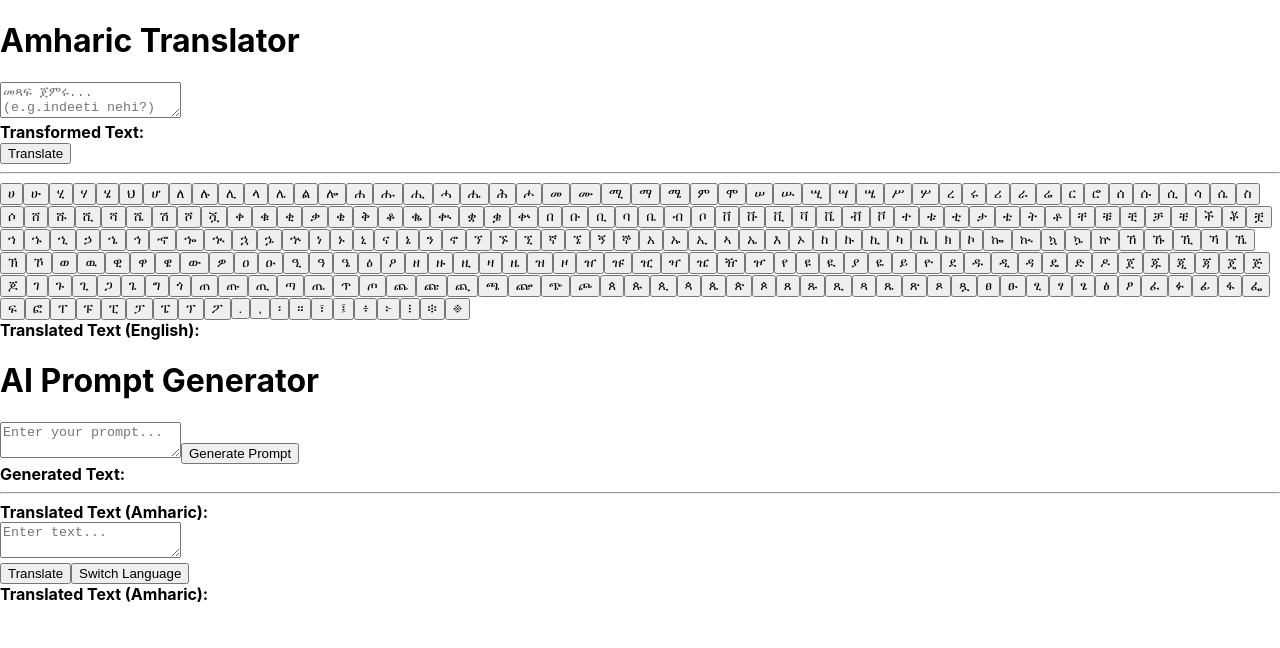
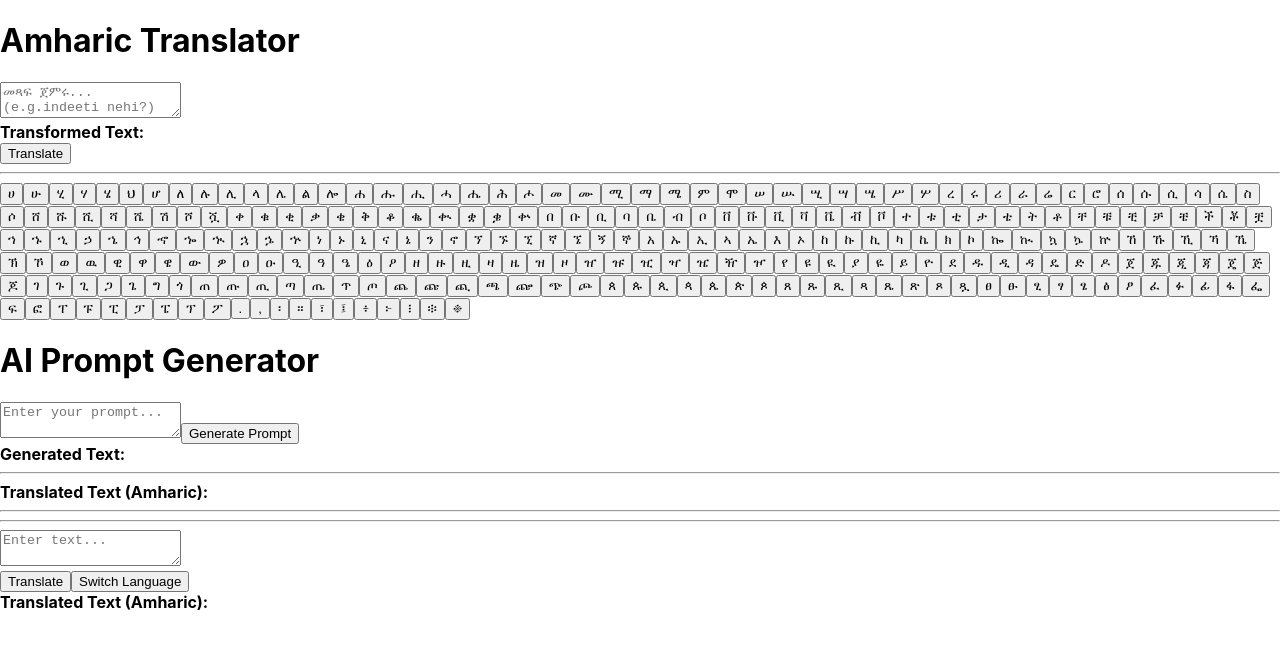
Before and after one commit to IcramDoku/Amharic-Translator-AI, a React (Create React App) app in the folder client/: page / in a window 1280 px wide. Shown: the top 648 px of the page. Built offline with nearby package versions, Linux system fonts and the light colour scheme.

Commit message:
setup website deployment

```diff
--- a/client/src/components/AIPrompt.js
+++ b/client/src/components/AIPrompt.js
@@ -17,7 +17,7 @@ const AIPrompt = ({ englishText, onGeneratedText }) => {
 
   const generatePrompt = async () => {
     try {
-      const response = await axios.get(`http://localhost:4000/generate-meta/${inputText}`);
+      const response = await axios.get(`https://amharic-translator-ai.vercel.app/generate-meta/${inputText}`);
       setGeneratedText(response.data);
       onGeneratedText(response.data);
     } catch (error) {
--- a/client/src/components/Translator.js
+++ b/client/src/components/Translator.js
@@ -1,7 +1,7 @@
-import React, { useState, useEffect } from 'react';
+import React, { useState } from 'react';
 import AIPrompt from './AIPrompt';
 import EnglishToAmharicTranslator from './EnglishToAmharicTranslator';
-import AmharicKeyboard from './amharicTransliteration';
+import AmharicKeyboard from './AmharicTransliteration';
 import SimpleTranslator from './SimpleTranslator';
 
 
@@ -24,6 +24,8 @@ const Translators = () => {
       <AIPrompt onGeneratedText={handleGeneratedText} englishText={translatedText}  />
       <hr />
       <EnglishToAmharicTranslator englishTextTranslate={generatedText} />
+      <hr />
+      <hr />
       <SimpleTranslator/>
     </div>
   );
--- a/client/src/components/amharicTransliteration.js
+++ b/client/src/components/amharicTransliteration.js
@@ -377,9 +377,6 @@ const AmharicKeyboard = ({ onTranslatedTextChange }) => {
         <hr />
         <AmharicLetters onKeyPress={handleKeyPress} />
       </div>
-      <div>
-        <strong>Translated Text (English):</strong> {translatedText}
-      </div>
 
     </div>
   );
@@ -387,252 +384,3 @@ const AmharicKeyboard = ({ onTranslatedTextChange }) => {
 
 // Export the component for use in other parts of the application
 export default AmharicKeyboard;
-
-
-
-
-
-
-
-// import React, { useState } from 'react';
-
-// const AmharicKeyboard = () => {
-//   const [inputText, setInputText] = useState('');
-//   const [outputText, setOutputText] = useState('');
-
-//   const alphabets = {
-//     h: ['ሀ', 'ሁ', 'ሂ', 'ሃ', 'ሄ', 'ህ', 'ሆ', 'ኋ'],
-//     l: ['ለ', 'ሉ', 'ሊ', 'ላ', 'ሌ', 'ል', 'ሎ', 'ሏ'],
-//     h2: ['ሐ', 'ሑ', 'ሒ', 'ሓ', 'ሔ', 'ሕ', 'ሖ', 'ሗ'],
-//     m: ['መ', 'ሙ', 'ሚ', 'ማ', 'ሜ', 'ም', 'ሞ', 'ሟ'],
-//     s2: ['ሠ', 'ሡ', 'ሢ', 'ሣ', 'ሤ', 'ሥ', 'ሦ', 'ሧ'],
-//     r: ['ረ', 'ሩ', 'ሪ', 'ራ', 'ሬ', 'ር', 'ሮ', 'ሯ'],
-//     s: ['ሰ', 'ሱ', 'ሲ', 'ሳ', 'ሴ', 'ስ', 'ሶ', 'ሷ'],
-//     sh: ['ሸ', 'ሹ', 'ሺ', 'ሻ', 'ሼ', 'ሽ', 'ሾ', 'ሿ'],
-//     q: ['ቀ', 'ቁ', 'ቂ', 'ቃ', 'ቄ', 'ቅ', 'ቆ', 'ቋ'],
-//     b: ['በ', 'ቡ', 'ቢ', 'ባ', 'ቤ', 'ብ', 'ቦ', 'ቧ'],
-//     v: ['ቨ', 'ቩ', 'ቪ', 'ቫ', 'ቬ', 'ቭ', 'ቮ', 'ቯ'],
-//     t: ['ተ', 'ቱ', 'ቲ', 'ታ', 'ቴ', 'ት', 'ቶ', 'ቷ'],
-//     ch: ['ቸ', 'ቹ', 'ቺ', 'ቻ', 'ቼ', 'ች', 'ቾ', 'ቿ'],
-//     n: ['ነ', 'ኑ', 'ኒ', 'ና', 'ኔ', 'ን', 'ኖ', 'ኗ'],
-//     gn: ['ኘ', 'ኙ', 'ኚ', 'ኛ', 'ኜ', 'ኝ', 'ኞ', 'ኟ'],
-//     e: ['አ', 'ኡ', 'ኢ', 'ኣ', 'ኤ', 'እ', 'ኦ', 'ኧ'],
-//     a: ['አ', 'ኡ', 'ኢ', 'ኣ', 'ኤ', 'እ', 'ኦ', 'ኧ'],
-//     k: ['ከ', 'ኩ', 'ኪ', 'ካ', 'ኬ', 'ክ', 'ኮ', 'ኳ'],
-//     w: ['ወ', 'ዉ', 'ዊ', 'ዋ', 'ዌ', 'ው', 'ዎ', ''],
-//     z: ['ዘ', 'ዙ', 'ዚ', 'ዛ', 'ዜ', 'ዝ', 'ዞ', 'ዟ'],
-//     zh: ['ዠ', 'ዡ', 'ዢ', 'ዣ', 'ዤ', 'ዥ', 'ዦ', 'ዧ'],
-//     y: ['የ', 'ዩ', 'ዪ', 'ያ', 'ዬ', 'ይ', 'ዮ', 'ዯ'],
-//     d: ['ደ', 'ዱ', 'ዲ', 'ዳ', 'ዴ', 'ድ', 'ዶ', 'ዷ'],
-//     j: ['ጀ', 'ጁ', 'ጂ', 'ጃ', 'ጄ', 'ጅ', 'ጆ', 'ጇ'],
-//     g: ['ገ', 'ጉ', 'ጊ', 'ጋ', 'ጌ', 'ግ', 'ጎ', 'ጏ'],
-//     x: ['ጠ', 'ጡ', 'ጢ', 'ጣ', 'ጤ', 'ጥ', 'ጦ', 'ጧ'],
-//     c: ['ጨ', 'ጩ', 'ጪ', 'ጫ', 'ጬ', 'ጭ', 'ጮ', 'ጯ'],
-//     ts2: ['ጰ', 'ጱ', 'ጲ', 'ጳ', 'ጴ', 'ጵ', 'ጶ', 'ጷ'],
-//     ph: ['ጰ', 'ጹ', 'ጺ', 'ጻ', 'ጼ', 'ጽ', 'ጾ', 'ጷ'],
-//     ts: ['ፀ', 'ፁ', 'ፂ', 'ፃ', 'ፄ', 'ፅ', 'ፆ', 'ፇ'],
-//     f: ['ፈ', 'ፉ', 'ፊ', 'ፋ', 'ፌ', 'ፍ', 'ፎ', 'ፏ'],
-//     p: ['ፐ', 'ፑ', 'ፒ', 'ፓ', 'ፔ', 'ፕ', 'ፖ', 'ፗ'],
-//     ' ': [' ', ' ', ' ', ' ', ' ', ' ', ' ', ' '],
-//     '-': ['፡'],
-//     ',': ['፣'],
-//     '.': ['።'],
-//     ';': ['፤'],
-//     ':': ['፥'],
-//   };
-
-//   const isVowel = (char) => {
-//     const vowels = ['a', 'e', 'i', 'o', 'u'];
-//     return vowels.includes(char);
-//   };
-
-//   const doesNeedH = (char) => {
-//     const letters = ['s', 'c', 'z', 'p'];
-//     return letters.includes(char);
-//   };
-
-//   const isCh = (str) => {
-//     const lts = ['ch', 'sh', 'zh', 'ph', 'gn', 'ts'];
-//     return lts.includes(str);
-//   };
-
-//   const isPunctuation = (char) => {
-//     const allowedPuncs = ['.', ',', '-', ':', ';'];
-//     return allowedPuncs.includes(char);
-//   };
-
-//   const getLetter = (a, b) => {
-//     const options = {
-//       a: alphabets[a][3],
-//       e: alphabets[a][0],
-//       i: alphabets[a][2],
-//       o: alphabets[a][6],
-//       u: alphabets[a][1],
-//     };
-//     return a in alphabets && b in options ? options[b] : '';
-//   };
-
-//   const processSubstring = (str) => {
-//     const ln = str.length;
-
-//     if (ln === 1) {
-//       if (str in alphabets) {
-//         if (isPunctuation(str) || str === 'a') {
-//           return alphabets[str][0];
-//         }
-//         return alphabets[str][5];
-//       }
-//       return str;
-//     } else if (ln === 2) {
-//       if (str[0] === ' ' && str[1] === 'e') {
-//         return ' ' + alphabets['e'][5];
-//       }
-//       if (isCh(str)) {
-//         return alphabets[str][5];
-//       }
-//       if (isVowel(str[0]) && isVowel(str[1])) {
-//         if (str[0] === 'e') {
-//           return getLetter(str[0], str[1]);
-//         }
-//         if ((str[0] !== 'e' && str[1] !== 'e') || (str[0] !== 'a' && str[1] !== 'a')) {
-//           return '';
-//         }
-//       }
-//       if (str[1] === 'i') {
-//         return alphabets[str[0]][5];
-//       }
-//       if (str[0] in alphabets && !isPunctuation(str[0])) {
-//         if (str[0] === ' ' && str[1] === 'a') {
-//           return ' ' + alphabets['a'][0];
-//         }
-//         return getLetter(str[0], str[1]);
-//       }
-//       return str;
-//     } else if (ln === 3) {
-//       const f2 = str.slice(0, 2);
-//       const l2 = str.slice(-2);
-
-//       if (str[0] === ' ' && l2 === 'ee') {
-//         return ' ' + alphabets['e'][0];
-//       }
-
-//       if (isCh(f2)) {
-//         if (str[2] === 'i') {
-//           return alphabets[f2][5];
-//         }
-//         return getLetter(f2, str[2]);
-//       }
-//       if (str === 'eee') {
-//         return alphabets[str[0]][4];
-//       }
-//       if (l2 === 'ee') {
-//         return alphabets[str[0]][4];
-//       }
-//       if (l2 === 'ua') {
-//         return alphabets[str[0]][7];
-//       }
-//       if (l2 === 'ii') {
-//         if (str[0] !== 'i') {
-//           return alphabets[str[0]][2];
-//         }
-//         return '';
-//       }
-//       return '';
-//     } else if (ln === 4) {
-//       const f2 = str.slice(0, 2);
-//       const l2 = str.slice(-2);
-//       const l3 = str.slice(-3);
-
-//       if (l3 === 'eee' && str[0] === ' ') {
-//         return alphabets['e'][4];
-//       }
-
-//       if (l2 === 'ee') {
-//         if (isCh(f2)) {
-//           return alphabets[f2][4];
-//         }
-//         return alphabets[str[0]][4];
-//       }
-//       if (l2 === 'ua') {
-//         return alphabets[f2][7];
-//       }
-//       if (l2 === 'ii') {
-//         if (isCh(f2)) {
-//           return alphabets[f2][2];
-//         }
-//         return alphabets[str[0]][2];
-//       }
-//       return processSubstring(str.slice(0, 4));
-//     } else {
-//       return processSubstring(str.slice(0, 4));
-//     }
-//   };
-
-//   const transform = (text) => {
-//     text = String(text).trim();
-//     const lenx = text.length;
-
-//     if (lenx === 0) {
-//       return '';
-//     }
-
-//     let substr = '';
-//     let transformed = '';
-//     let i = 0;
-
-//     while (i < lenx) {
-//       if (substr === '') {
-//         substr += text[i];
-//       } else {
-//         if (doesNeedH(substr[substr.length - 1]) && text[i] === 'h') {
-//           substr += text[i];
-//         } else if (substr[substr.length - 1] === 't' && text[i] === 's') {
-//           substr += text[i];
-//         } else if (substr[substr.length - 1] === 'g' && text[i] === 'n') {
-//           substr += text[i];
-//         } else if (isVowel(text[i])) {
-//           if (isVowel(substr[substr.length - 1]) && isVowel(text[i])) {
-//             if (text[i] === 'a' && substr[substr.length - 1] !== 'u') {
-//               transformed += processSubstring(substr);
-//               substr = text[i];
-//             }
-//             if (substr[substr.length - 1] === 'e' && text[i] === 'e' || substr[substr.length - 1] === 'u' && text[i] === 'a' || substr[substr.length - 1] === 'i' && text[i] === 'i') {
-//               substr += text[i];
-//             }
-//             if (lenx === 2 && substr[0] === 'e' && isVowel(text[i])) {
-//               substr += text[i];
-//             }
-//           } else {
-//             substr += text[i];
-//           }
-//         } else {
-//           transformed += processSubstring(substr);
-//           substr = text[i];
-//         }
-//       }
-//       i += 1;
-//     }
-
-//     transformed += processSubstring(substr);
-//     return transformed.trim();
-//   };
-
-//   const handleInputChange = (event) => {
-//     const newText = event.target.value;
-//     setInputText(newText);
-//     const transformedText = transform(newText);
-//     setOutputText(transformedText);
-//   };
-
-//   return (
-//     <div>
-//       <textarea value={inputText} onChange={handleInputChange} />
-//       <div>
-//         <strong>Transformed Text:</strong>
-//         <div>{outputText}</div>
-//       </div>
-//     </div>
-//   );
-// };
-
-// export default AmharicKeyboard;
```
Also changed, not shown: client/package.json (+7 -1 lines), client/index.html (added), 1 other file (tests, documents, lock files or other folders).
